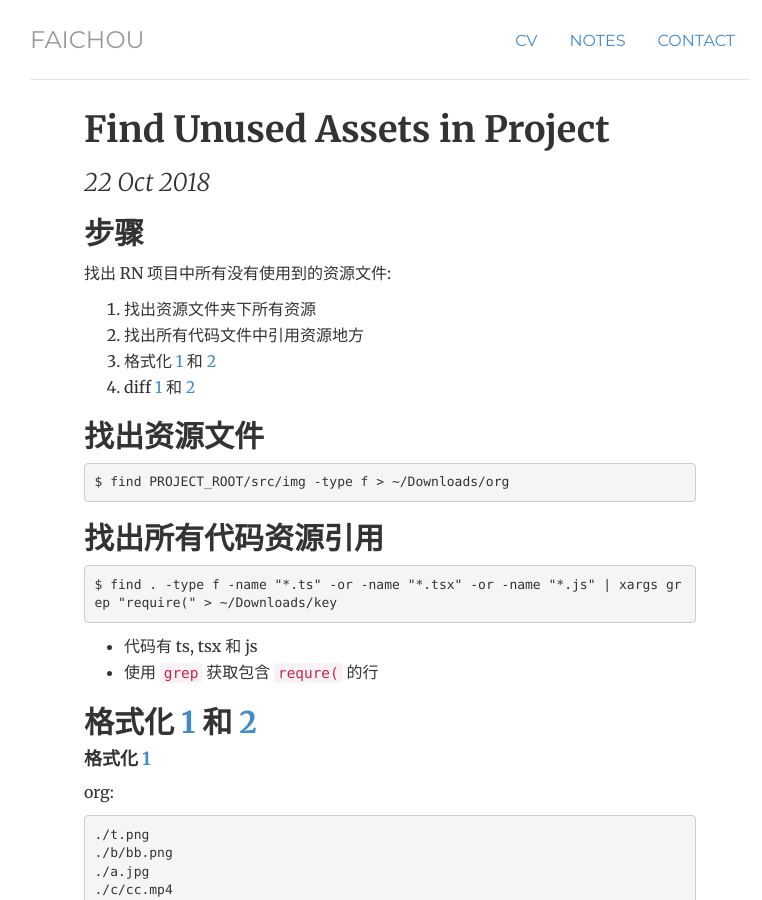
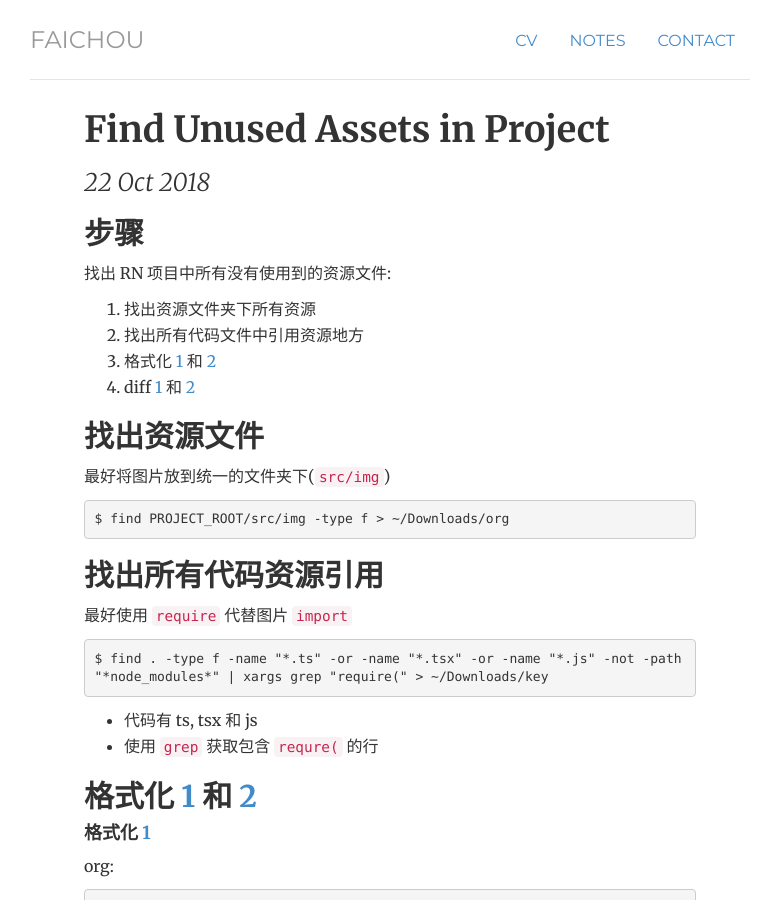
Before and after one commit to FaiChou/faichou.github.io, a Jekyll site: the page built from _posts/2018-10-22-Find Unused Assets.md, in a window 1280 px wide and 900 px high. Shown: the whole window, without its empty margins (250-1012 px from the left). Built offline with Jekyll 4.4.1, drawn with Linux system fonts in a browser that asks for light colours; comment, search, counter and statistics services are not loaded.

Commit message:
update post

````diff
--- a/_posts/2018-10-22-Find Unused Assets.md
+++ b/_posts/2018-10-22-Find Unused Assets.md
@@ -16,14 +16,18 @@ date: 2018-10-22
 
 ## 找出资源文件
 
+最好将图片放到统一的文件夹下(`src/img`)
+
 ```bash
 $ find PROJECT_ROOT/src/img -type f > ~/Downloads/org
 ```
 
 ## 找出所有代码资源引用
 
+最好使用 `require` 代替图片 `import`
+
 ```bash
-$ find . -type f -name "*.ts" -or -name "*.tsx" -or -name "*.js" | xargs grep "require(" > ~/Downloads/key
+$ find . -type f -name "*.ts" -or -name "*.tsx" -or -name "*.js" -not -path "*node_modules*" | xargs grep "require(" > ~/Downloads/key
 ```
 
 - 代码有 ts, tsx 和 js
````
